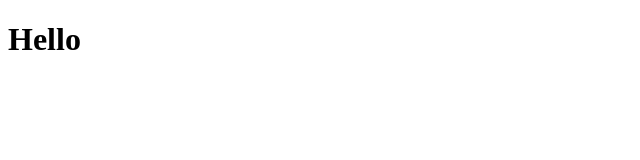
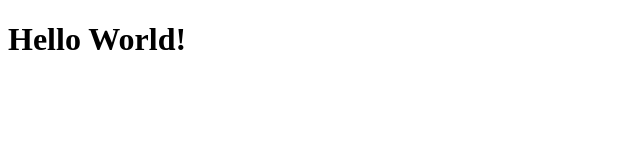
Before and after one commit to sdiana2001/GitTest, a plain HTML site: page index.html in a window 1280 px wide. Shown: the whole page, without its empty margins (0-640 px from the left). Drawn offline with Linux system fonts and the light colour scheme.

Commit message:
second commit

```diff
--- a/index.html
+++ b/index.html
@@ -7,6 +7,6 @@
     <title>Git Work</title>
 </head>
 <body>
-    <h1>Hello</h1>
+    <h1>Hello World!</h1>
 </body>
 </html>
--- /dev/null
+++ b/script.js
@@ -0,0 +1 @@
+lfjsdakljfaklsjklafdsjlkfasdj;lk
```
